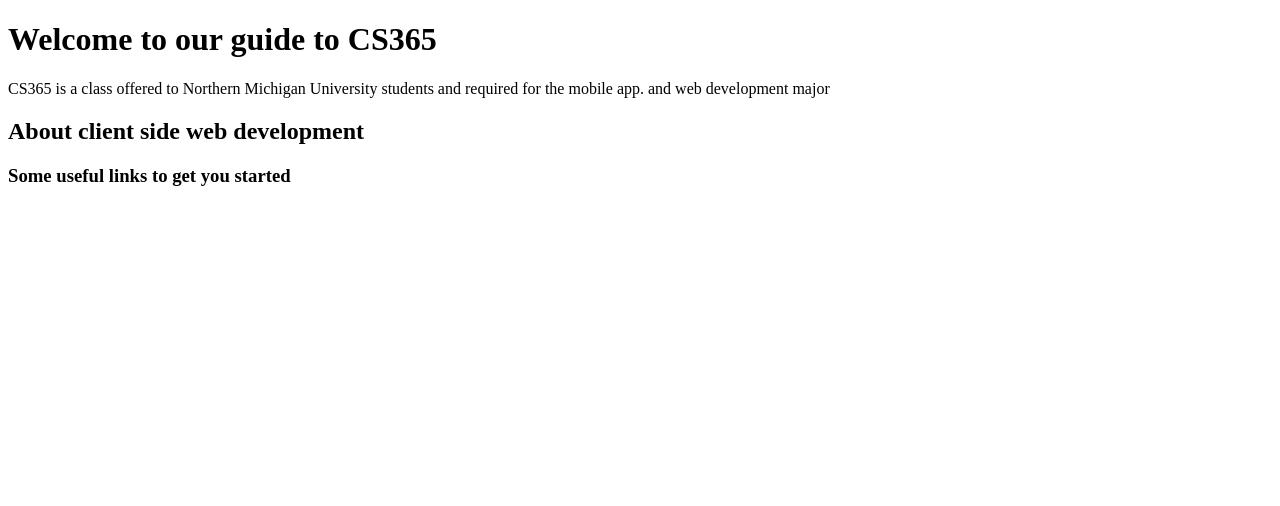
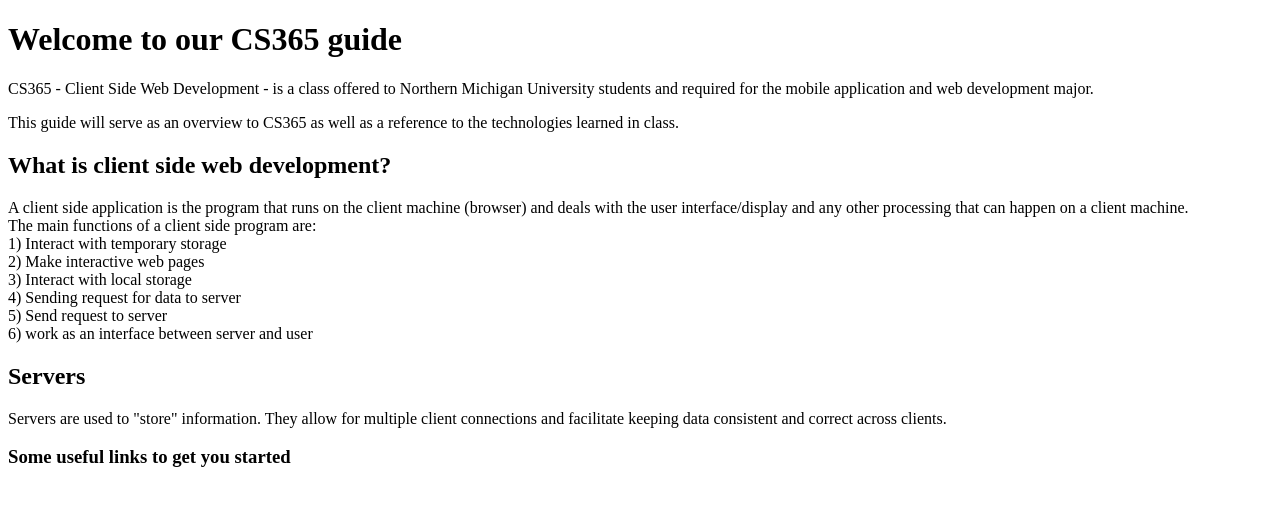
Before and after one commit to jarahn/CS365-Final-Project, a plain HTML site: page index.html in a window 1280 px wide. Drawn offline with nearby package versions, Linux system fonts and the light colour scheme.

Commit message:
11/06 - Added more information to the index page

```diff
--- /dev/null
+++ b/Sources.txt
@@ -0,0 +1,2 @@
+"What is client side web dev."
+https://www.geeksforgeeks.org/server-side-client-side-programming/
--- /dev/null
+++ b/client.js
@@ -0,0 +1 @@
+//Will contain all client side code
--- a/index.html
+++ b/index.html
@@ -10,14 +10,36 @@
 
     <body>
 
-        <h1>Welcome to our guide to CS365</h1>
-        <p class="info">CS365 is a class offered to Northern Michigan University students and
-             required for the mobile app. and web development major</p>
+        <h1>Welcome to our CS365 guide</h1>
+        <p class="info">CS365 - Client Side Web Development - is a class offered to Northern Michigan University students and
+             required for the mobile application and web development major.</p>
+        <p class="info">This guide will serve as an overview to CS365 as well as a reference to the technologies learned in class.</p>
 
-        <h2 class="descrip">About client side web development</h2>
-        <p class="info"></p>
+        <h2 class="descrip">What is client side web development?</h2>
+        <p class="info">A client side application is the program that runs on the client machine (browser) and deals
+            with the user interface/display and any other processing that can happen on a client machine.
+            <br>
+                The main functions of a client side program are:
+            <br>
+                1) Interact with temporary storage
+            <br>
+                2) Make interactive web pages
+            <br>
+                3) Interact with local storage
+            <br>
+                4) Sending request for data to server
+            <br>
+                5) Send request to server
+            <br>
+                6) work as an interface between server and user
+            </p>
 
-        <h3 class="descrip">Some useful links to get you started</h3>
+        <h2 class="serve">Servers</h2>
+        <p class="info">Servers are used to "store" information. They allow for multiple client connections and facilitate
+            keeping data consistent and correct across clients.
+        </p>
+
+        <h3 class="links">Some useful links to get you started</h3>
         <p class="info"></p>
 
         <!--Sources page or link goes here-->
@@ -26,4 +48,10 @@
 
     </body>
 
+
+
+    <script src="vue.js"></script>
+	<script src="jquery-3.4.1.js"></script>
+	<script src="/socket.io/socket.io.js" type="text/javascript"></script>
+	<script src="client.js" type="text/javascript"></script>
 </html>
```
